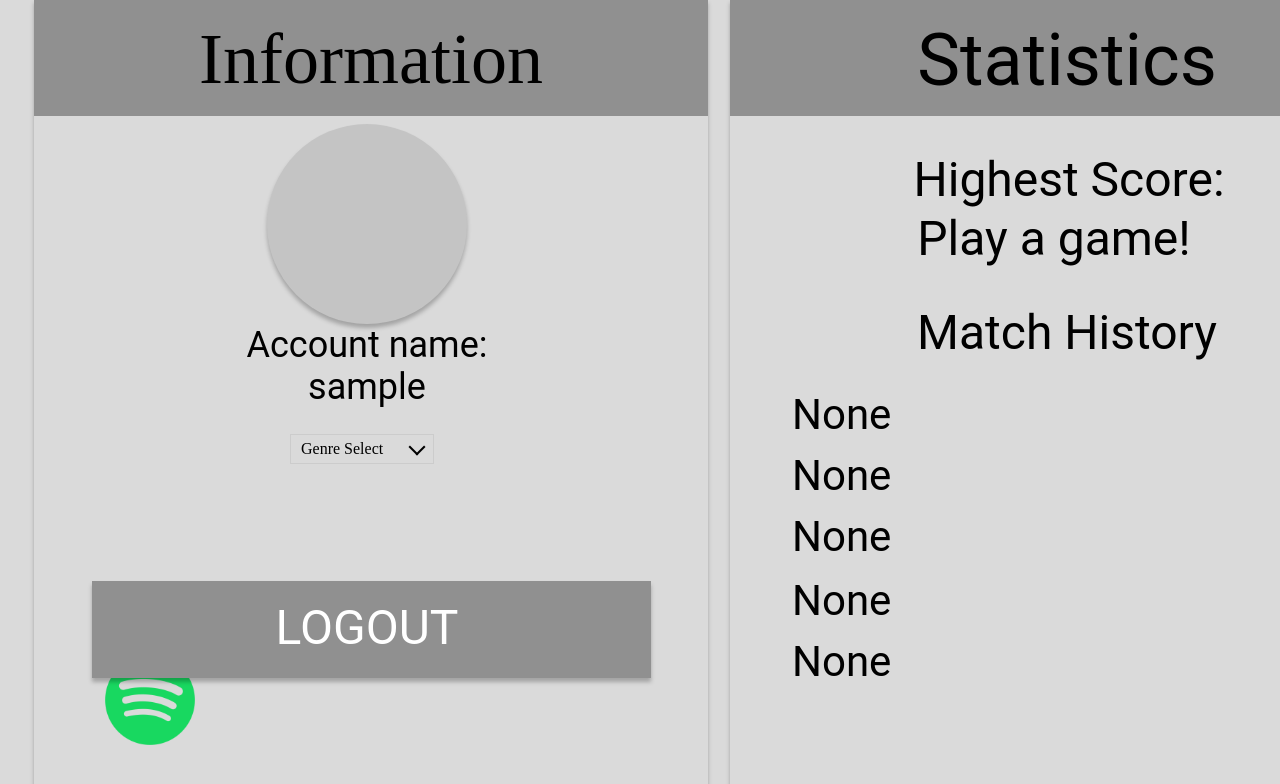
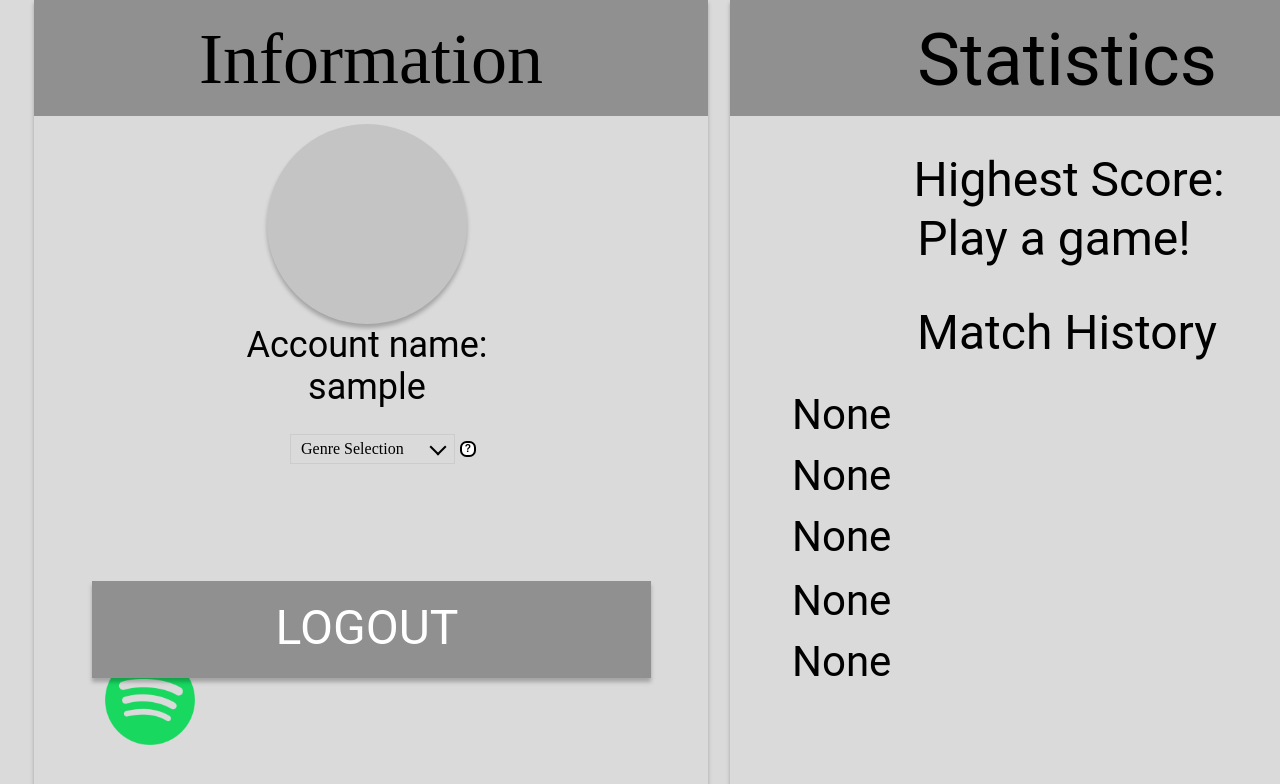
Before and after one commit to gytanzo/MusicalChairs, a Flask app: page /profile.html in a window 1280 px wide; the page is wider, and only the part inside the window is pictured. Shown: the part 98-882 px from the top of that part. Run offline with Flask 2, Linux system fonts and the light colour scheme; the visitor is signed in with stand-in values (Sample User, id 1); data that the repository does not hold is empty.

Commit message:
#54 Added a small tooltip explaining what teh genre selector does, since it's a bit unintuitive

```diff
--- a/static/profile.css
+++ b/static/profile.css
@@ -649,3 +649,54 @@ body {
 .genre-checklist.visible .items {
     display: block;
 }
+
+.tooltip {
+    position: absolute;
+    left: 460px;
+    top: 539px;
+    content: '?';
+    display: inline-block;
+    font-family: sans-serif;
+    font-weight: bold;
+    text-align: center;
+    width: 1.8ex;
+    height: 1.8ex;
+    font-size: 1.4ex;
+    line-height: 1.8ex;
+    border-radius: 1.2ex;
+    margin-right: 4px;
+    padding: 1px;
+    color: #000;
+    background: white;
+    border: 2px solid #000;
+    text-decoration: none;
+}
+
+.tooltip .tooltiptext {
+    visibility: hidden;
+    width: 120px;
+    background-color: black;
+    color: #fff;
+    text-align: center;
+    border-radius: 6px;
+    padding: 5px 0;
+    position: absolute;
+    z-index: 1;
+    top: -5px;
+    left: 110%;
+}
+
+.tooltip .tooltiptext::after {
+    content: "";
+    position: absolute;
+    top: 50%;
+    right: 100%;
+    margin-top: -5px;
+    border-width: 5px;
+    border-style: solid;
+    border-color: transparent black transparent transparent;
+}
+
+.tooltip:hover .tooltiptext {
+    visibility: visible;
+}
--- a/templates/profile.html
+++ b/templates/profile.html
@@ -23,15 +23,18 @@
             <span  class="link_text">LINK ACCOUNT</span>
             -->
     <div id="genre_select" class="genre-checklist" tabindex="100">
-        <span class="anchor">Genre Select</span>
+        <span class="anchor">Genre Selection</span>
         <ul class="items">
             <!--These names are placeholders right now. Replace with the actual genre of music later. -->
-            <li><input type="checkbox" id="Genre 1" />Genre 1 </li>
-            <li><input type="checkbox" id="Genre 2" />Genre 2</li>
-            <li><input type="checkbox" id="Genre 3" />Genre 3 </li>
-            <li><input type="checkbox" id="Genre 4" />Genre 4 </li>
-            <li><input type="checkbox" id="Genre 5" />Genre 5 </li>
+            <li><input type="checkbox" id="Genre 1" />Electronica </li>
+            <li><input type="checkbox" id="Genre 2" />Rock</li>
+            <li><input type="checkbox" id="Genre 3" />Hip Hop </li>
+            <li><input type="checkbox" id="Genre 4" />Jazz </li>
+            <li><input type="checkbox" id="Genre 5" />Classical </li>
         </ul>
+    </div>
+    <div class="tooltip">?
+        <span class="tooltiptext">This is the Genre Selection, where you can specify which types of songs you do and don't want to listen to. By default, there are five genres, with all five enabled. For each genre you disable, you receive a 10% points deduction, and you can disable a maximum of four genres.</span>
     </div>
     <div class="spotlogo"></div>
     <div class="stats_box"></div>
```
